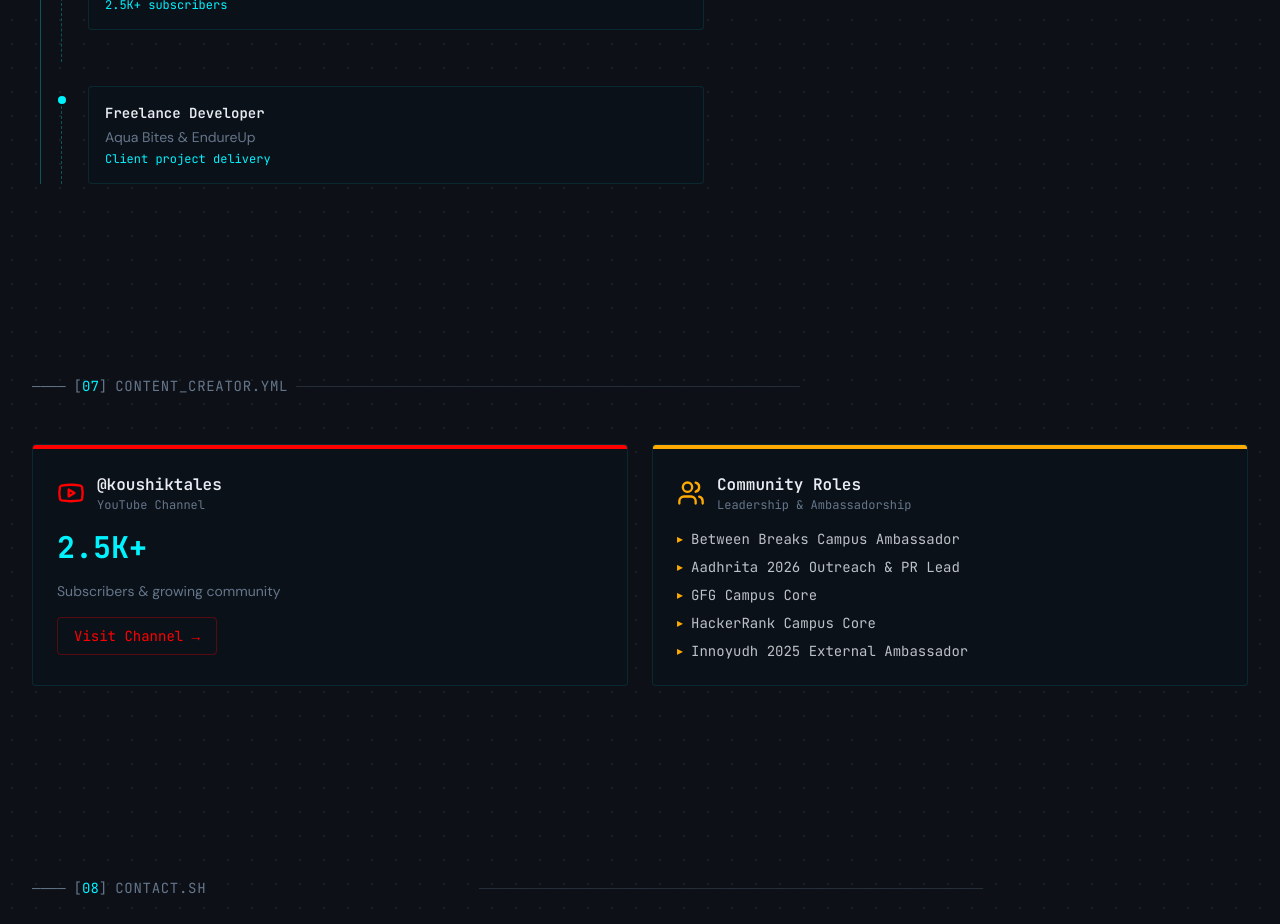
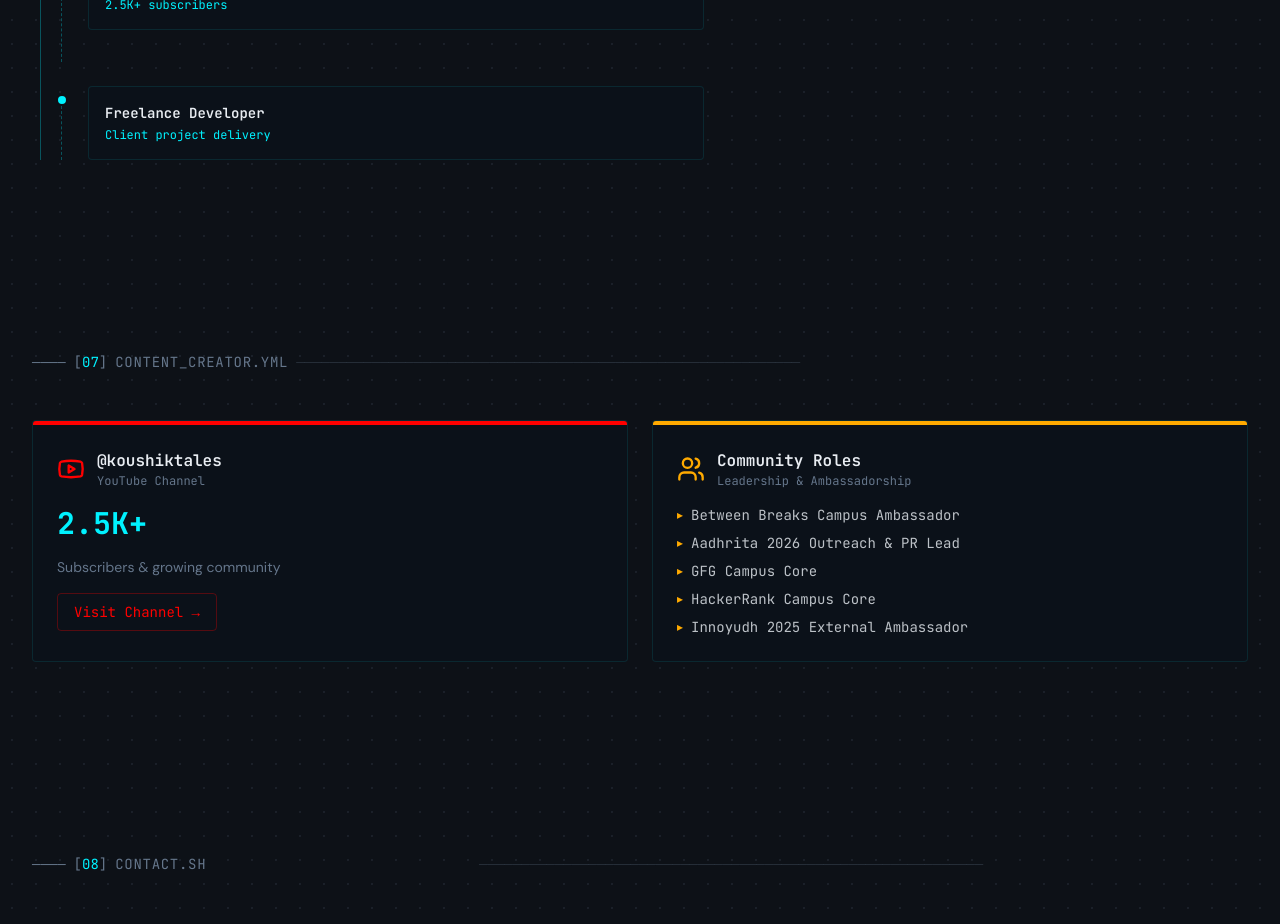
Before and after one commit to MALLAJOSYULA-KRISHNA-KOWSHIK/krishnakowshik-portfolio, a React (Vite) app: page / in a window 1280 px wide. Shown: the part 3760-4684 px from the top of the page. Built offline with nearby package versions, Linux system fonts and the light colour scheme.

Commit message:
updated Experience

```diff
--- a/src/components/portfolio/Experience.tsx
+++ b/src/components/portfolio/Experience.tsx
@@ -5,12 +5,12 @@ import { scaleIn, slideLeft, staggerContainer } from "@/lib/motion";
 
 const tabs = ["EXPERIENCE", "EDUCATION", "CERTIFICATIONS"] as const;
 
-type TimelineItem = { title: string; subtitle: string; detail?: string; active?: boolean };
+type TimelineItem = { title: string; subtitle?: string; detail?: string; active?: boolean };
 
 const experience: TimelineItem[] = [
   { title: "Jr Full Stack Dev Intern", subtitle: "Clientura", detail: "Full stack development internship" },
   { title: "YouTube Content Creator", subtitle: "@koushiktales", detail: "2.5K+ subscribers", active: true },
-  { title: "Freelance Developer", subtitle: "Aqua Bites & EndureUp", detail: "Client project delivery" },
+  { title: "Freelance Developer", detail: "Client project delivery" },
 ];
 
 const education: TimelineItem[] = [
```
